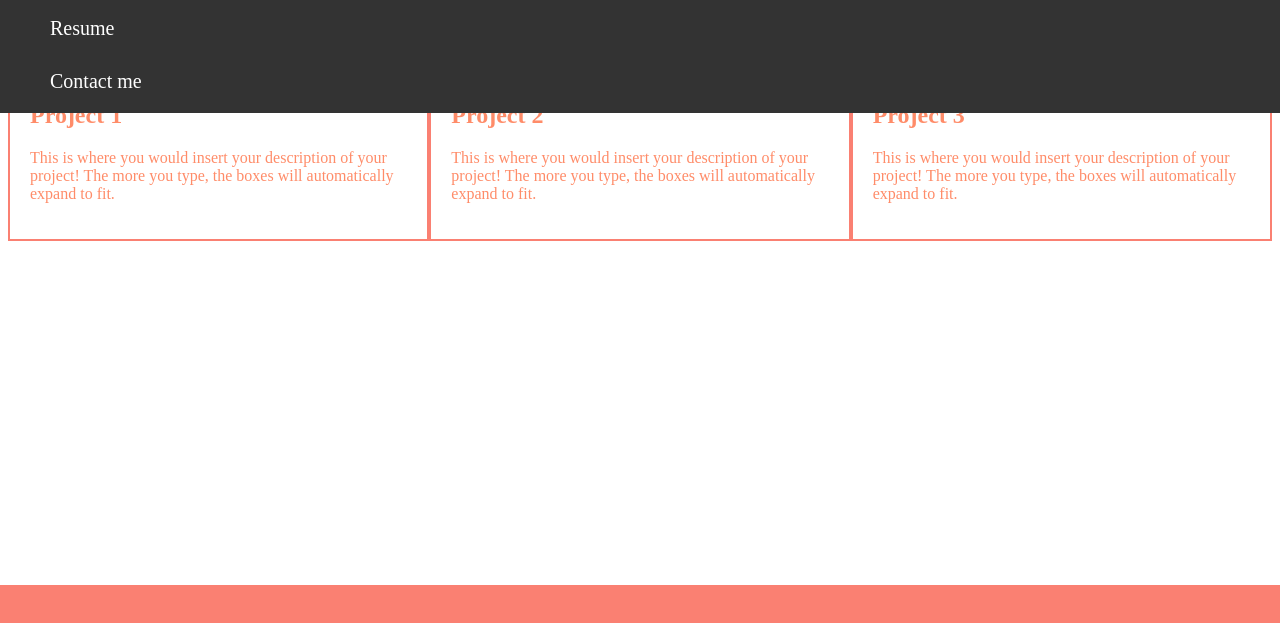
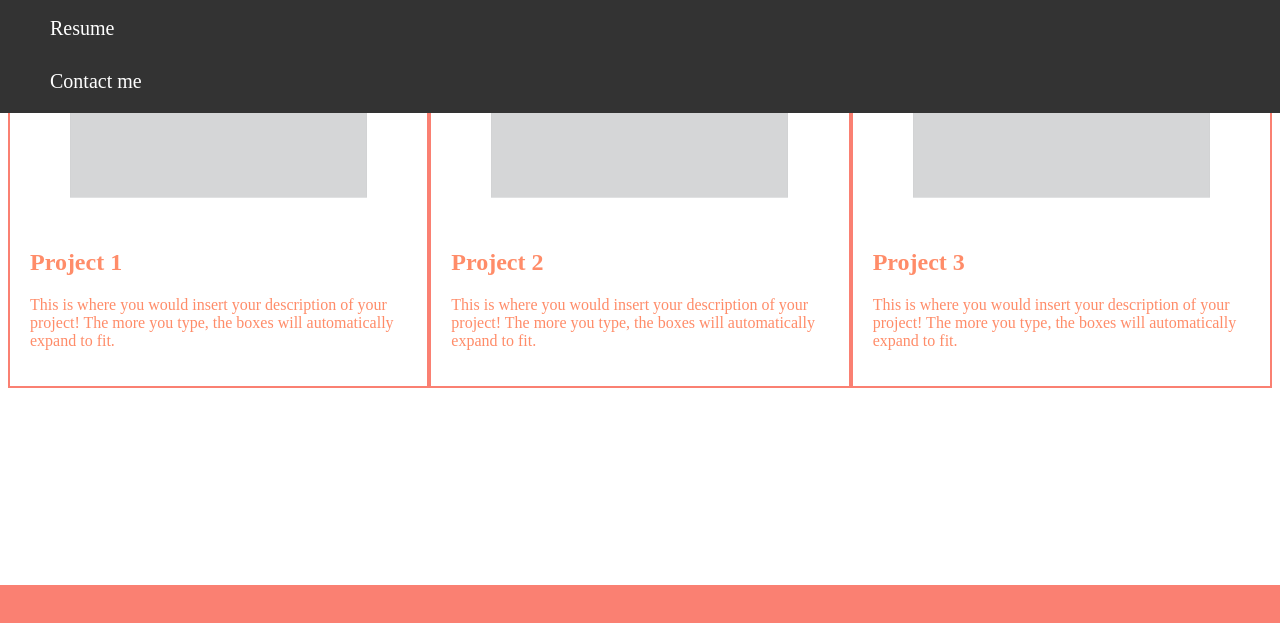
Before and after one commit to Jaredm20/finalwebsiteproject.github.io, a plain HTML site: page porfoliopage.html in a window 1280 px wide. Shown: the part 175-798 px from the top of the page. Drawn offline with Linux system fonts and the light colour scheme.

Commit message:
Update porfoliopage.html

```diff
--- a/porfoliopage.html
+++ b/porfoliopage.html
@@ -27,7 +27,7 @@
 	<div class="portfolio">
 		<div class="portfolio-box">
 			<div class="image">
-				<img src="img/download.png" alt="Insert work image">
+				<img src="download.png" alt="Insert work image">
 			</div>
 			<div class="text-box">
 				<h2>Project 1</h2>
@@ -36,7 +36,7 @@
 		</div>
 		<div class="portfolio-box">
 			<div class="image">
-				<img src="img/download.png" alt="Insert work image">
+				<img src="download.png" alt="Insert work image">
 			</div>
 			<div class="text-box">
 				<h2>Project 2
@@ -46,7 +46,7 @@
 		</div>
 		<div class="portfolio-box">
 			<div class="image">
-				<img src="img/download.png" alt="Insert work image">
+				<img src="download.png" alt="Insert work image">
 			</div>
 			<div class="text-box">
 				<h2>Project 3
```
